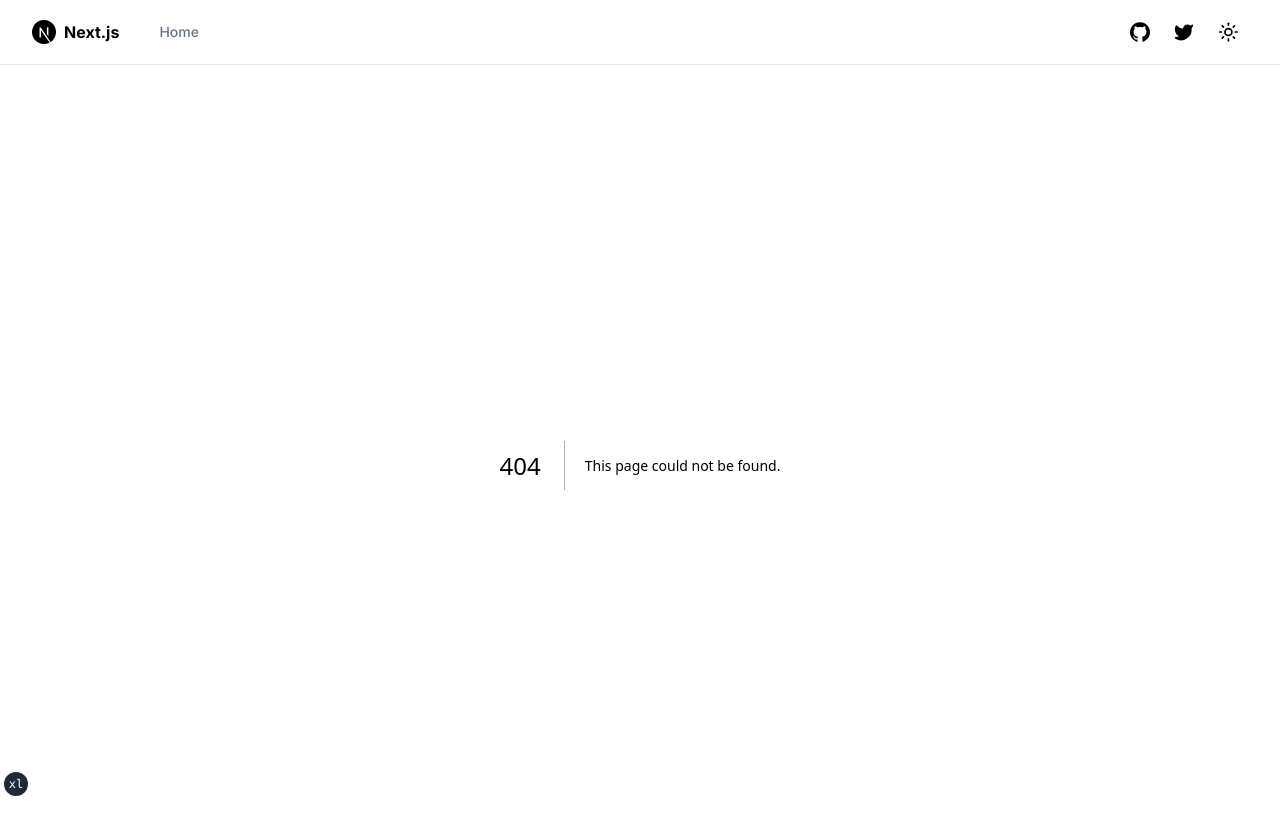
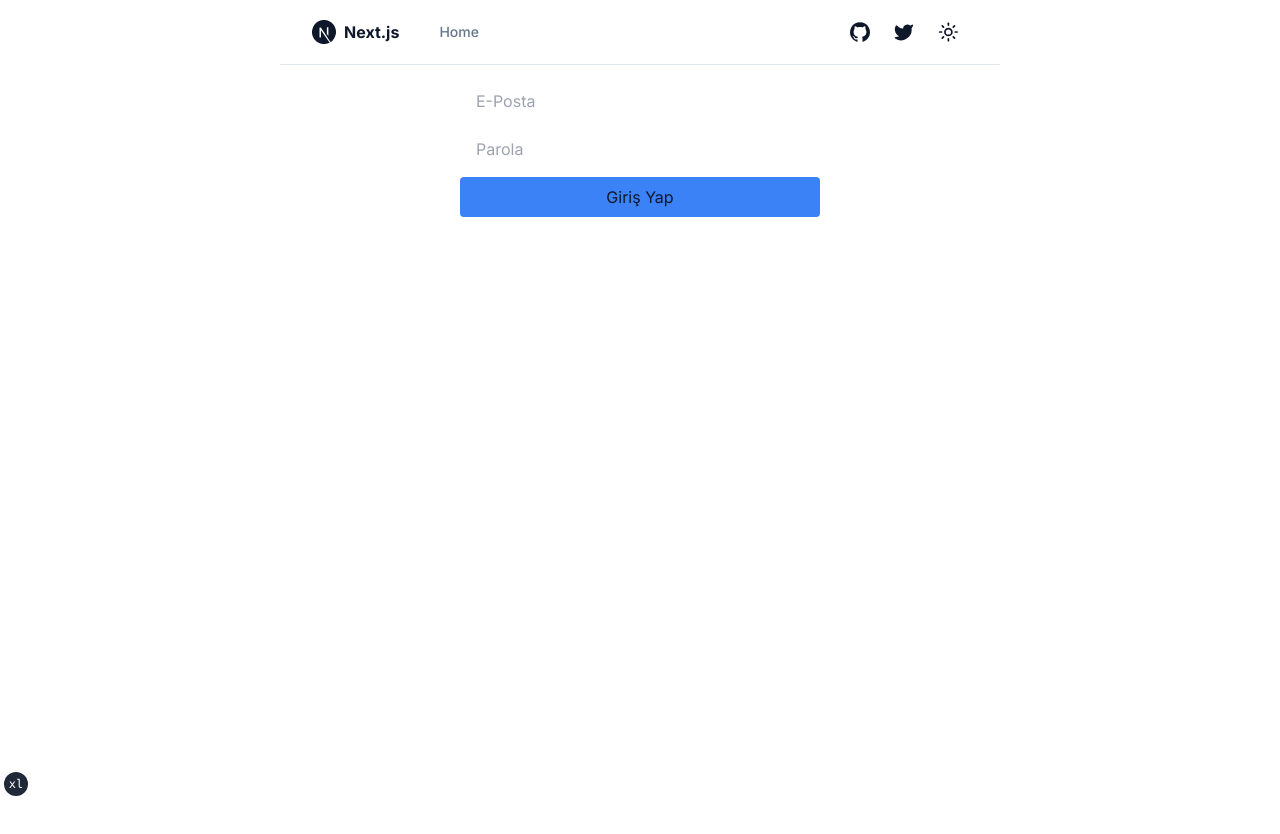
Before and after one commit to saidyeter/survey, a Next.js app in the folder web/: page /login in a window 1280 px wide. Before the commit this address had no page. Shown: the top 834 px of the page. After the commit the page ends 800 px from the top, so only its background shows below. Built offline with nearby package versions, Linux system fonts and the light colour scheme; no server answers.

Commit message:
Add auth to web #2

```diff
--- /dev/null
+++ b/web/app/api/auth/[...nextauth]/route.ts
@@ -0,0 +1,33 @@
+import NextAuth from "next-auth"
+import CredentialsProvider from "next-auth/providers/credentials";
+
+const handler = NextAuth({
+    pages: {
+        signIn: '/login'
+    },
+    providers: [
+        CredentialsProvider({
+            // The name to display on the sign in form (e.g. "Sign in with...")
+            name: "Credentials",
+            // `credentials` is used to generate a form on the sign in page.
+            // You can specify which fields should be submitted, by adding keys to the `credentials` object.
+            // e.g. domain, username, password, 2FA token, etc.
+            // You can pass any HTML attribute to the <input> tag through the object.
+            credentials: {
+                username: { label: "E-Posta", type: "text", placeholder: "E-Posta" },
+                password: { label: "Parola", type: "password" },
+            },
+            async authorize(credentials, req) {
+                console.log(1, credentials);
+
+                if (credentials?.username == "said@yeter.com" && credentials.password == "wer") {
+                    return { id: "1", name: "said", email: "said@yeter.com" }
+                }
+
+                return null
+            }
+        })
+    ]
+})
+
+export { handler as GET, handler as POST }
--- a/web/app/layout.tsx
+++ b/web/app/layout.tsx
@@ -7,6 +7,8 @@ import { cn } from "@/lib/utils"
 import { SiteHeader } from "@/components/site-header"
 import { TailwindIndicator } from "@/components/tailwind-indicator"
 import { ThemeProvider } from "@/components/theme-provider"
+import SessionProvider from "@/components/session-provider";
+import { getServerSession } from "next-auth";
 
 export const metadata: Metadata = {
   title: {
@@ -29,21 +31,24 @@ interface RootLayoutProps {
   children: React.ReactNode
 }
 
-export default function RootLayout({ children }: RootLayoutProps) {
+export default async function RootLayout({ children }: RootLayoutProps) {
+  const session = await getServerSession();
   return (
     <>
       <html lang="en" suppressHydrationWarning>
         <head />
         <body
           className={cn(
-            "min-h-screen bg-background font-sans antialiased",
+            "min-h-screen bg-background font-sans antialiased md:w-[720px] m-auto",
             fontSans.variable
           )}
         >
           <ThemeProvider attribute="class" defaultTheme="system" enableSystem>
             <div className="relative flex min-h-screen flex-col">
               <SiteHeader />
-              <div className="flex-1">{children}</div>
+              <SessionProvider session={session}>
+                <div className="flex-1">{children}</div>
+              </SessionProvider>
             </div>
             <TailwindIndicator />
           </ThemeProvider>
--- /dev/null
+++ b/web/app/login/page.tsx
@@ -0,0 +1,85 @@
+"use client";
+
+import { TSignInSchema, signInSchema } from "@/lib/types";
+import { zodResolver } from "@hookform/resolvers/zod";
+import React, { useState } from "react";
+import { useForm } from "react-hook-form";
+import { signIn } from 'next-auth/react'
+import { useSearchParams } from "next/navigation";
+import { useRouter } from "next/navigation";
+
+export default function LoginPage() {
+    const router = useRouter()
+    const searchParams = useSearchParams()
+    const callbackUrl = searchParams.get('callbackUrl') || '/admin'
+    const [error, setError] = useState('')
+    const {
+        register,
+        handleSubmit,
+        formState: { errors, isSubmitting },
+        reset,
+    } = useForm<TSignInSchema>({
+        resolver: zodResolver(signInSchema),
+    });
+
+    const onSubmit = async (data: TSignInSchema) => {
+
+
+        const response = await signIn('credentials', {
+
+            redirect: false,
+            username: data.email,
+            password: data.password
+        })
+
+        if (response?.error) {
+            console.log(response.error);
+            setError("Kullanıcı adı veya parola hatalı!")
+            reset();
+        }
+        else {
+            router.push(callbackUrl)
+        }
+
+    };
+
+    return (
+        <div className="w-1/2 m-auto pt-4">
+
+            <form onSubmit={handleSubmit(onSubmit)} className="flex flex-col gap-y-2">
+
+
+                <input
+                    {...register("email")}
+                    type="email"
+                    placeholder="E-Posta"
+                    className="px-4 py-2 rounded"
+                />
+                {errors.email && (
+                    <p className="text-red-500">{`${errors.email.message}`}</p>
+                )}
+
+                <input
+                    {...register("password")}
+                    type="password"
+                    placeholder="Parola"
+                    className="px-4 py-2 rounded"
+                />
+
+                {errors.password && (
+                    <p className="text-red-500">{`${errors.password.message}`}</p>
+                )}
+                <button
+                    disabled={isSubmitting}
+                    type="submit"
+                    className="bg-blue-500 disabled:bg-gray-500 py-2 rounded"
+                >
+                    Giriş Yap
+                </button>
+                {error && (
+                    <p className="text-red-500 text-center">{`${error}`}</p>
+                )}
+            </form>
+        </div>
+    );
+}
--- /dev/null
+++ b/web/components/session-provider.tsx
@@ -0,0 +1,3 @@
+"use client";
+import { SessionProvider } from "next-auth/react";
+export default SessionProvider;
--- /dev/null
+++ b/web/lib/types.ts
@@ -0,0 +1,9 @@
+import { z } from "zod";
+
+export const signInSchema = z
+  .object({
+    email: z.string().email("Hatalı E-Posta"),
+    password: z.string(),
+  })
+
+export type TSignInSchema = z.infer<typeof signInSchema>;
--- /dev/null
+++ b/web/middleware.ts
@@ -0,0 +1,5 @@
+export { default } from "next-auth/middleware";
+
+export const config = {
+    matcher: ["/admin/:path*"],
+};
--- a/web/package.json
+++ b/web/package.json
@@ -14,17 +14,21 @@
     "format:check": "prettier --check \"**/*.{ts,tsx,mdx}\" --cache"
   },
   "dependencies": {
+    "@hookform/resolvers": "^3.3.1",
     "@radix-ui/react-slot": "^1.0.2",
     "class-variance-authority": "^0.4.0",
     "clsx": "^1.2.1",
     "lucide-react": "0.105.0-alpha.4",
     "next": "^13.4.8",
+    "next-auth": "^4.23.2",
     "next-themes": "^0.2.1",
     "react": "^18.2.0",
     "react-dom": "^18.2.0",
+    "react-hook-form": "^7.47.0",
     "sharp": "^0.31.3",
     "tailwind-merge": "^1.13.2",
-    "tailwindcss-animate": "^1.0.6"
+    "tailwindcss-animate": "^1.0.6",
+    "zod": "^3.22.3"
   },
   "devDependencies": {
     "@ianvs/prettier-plugin-sort-imports": "^3.7.2",
```
Also changed, not shown: 2 other files (tests, documents, lock files or other folders).
